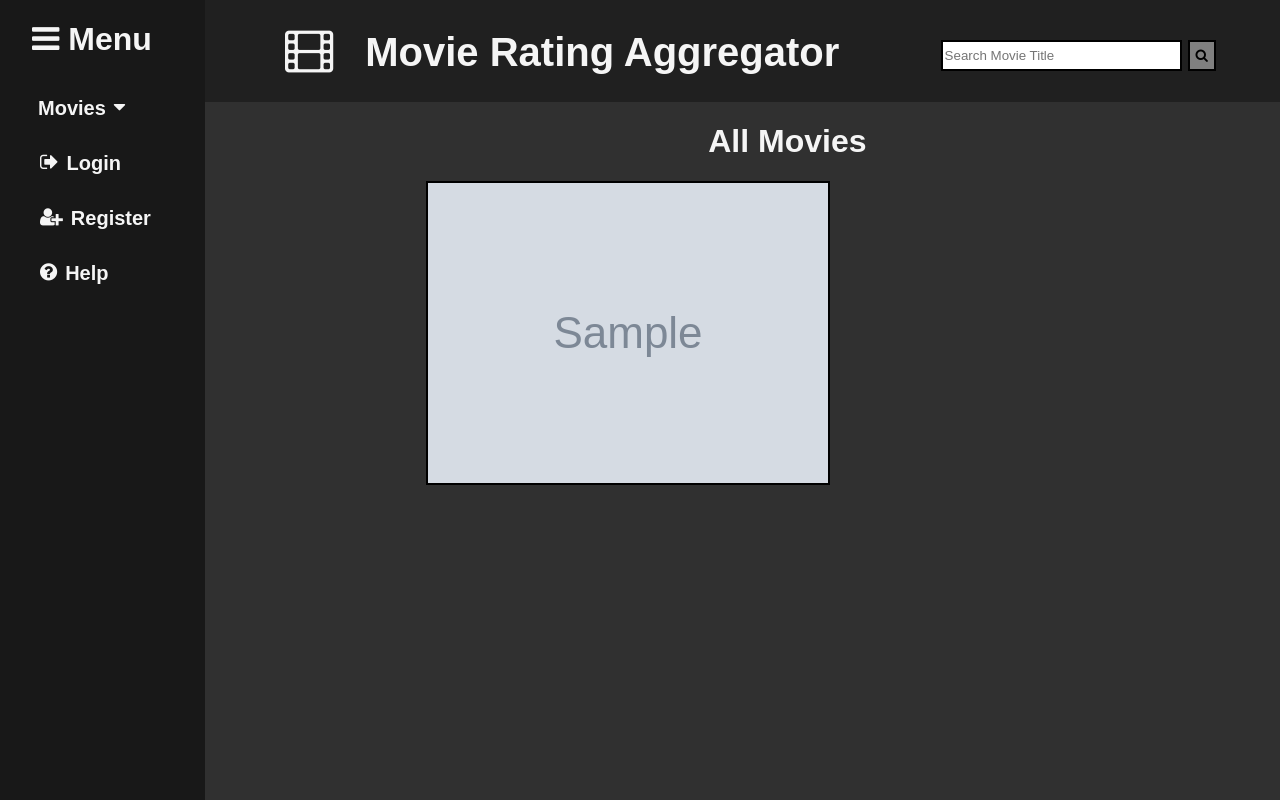
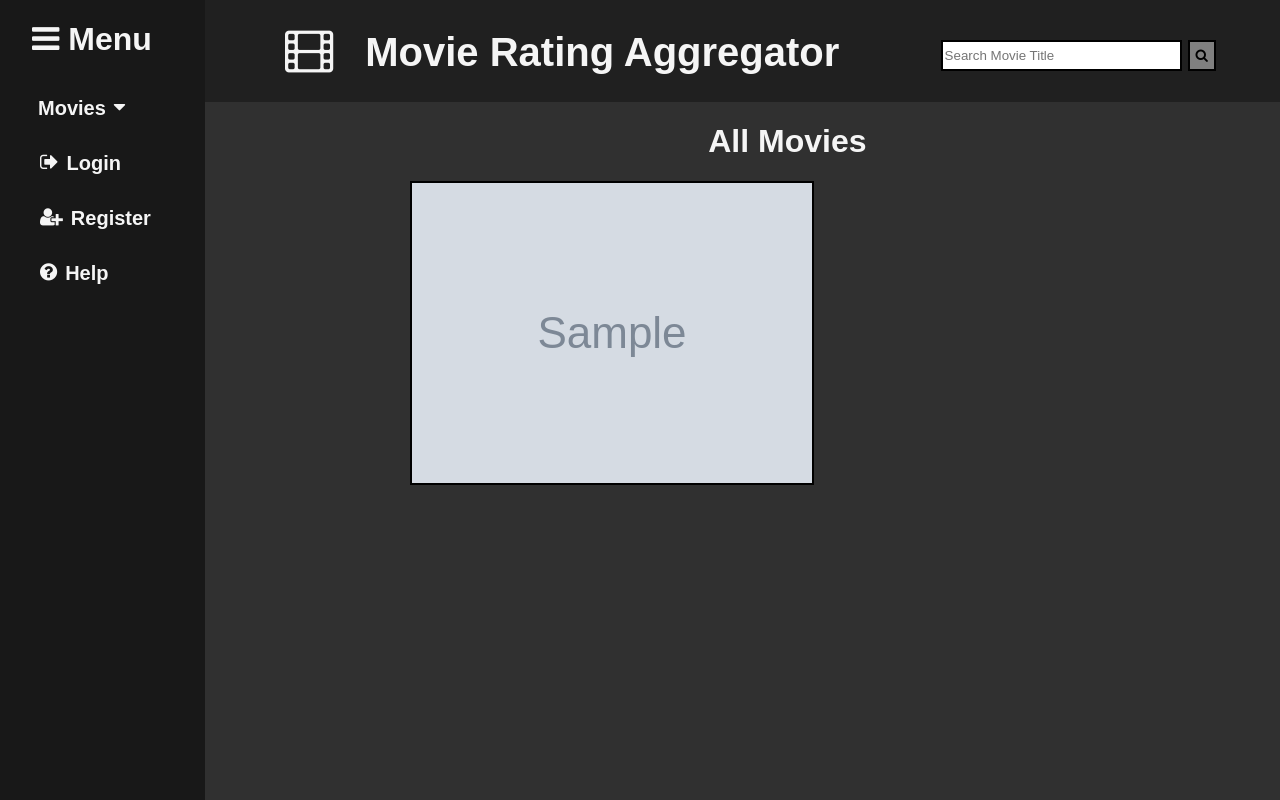
Before and after one commit to LukeOkane99/Movie_Rating_Aggregator, a Flask app: page / in a window 1280 px wide. Run offline with Flask 2, Linux system fonts and the light colour scheme; tables that the repository leaves empty hold one stand-in row (values such as "Sample post"); grey boxes marked "Sample" are stand-in pictures.

Commit message:
Slightly resizing overlays

```diff
--- a/rating_aggregator/static/style.css
+++ b/rating_aggregator/static/style.css
@@ -331,7 +331,7 @@
 .image-container {
   position: relative;
   width: 100%;
-  max-width: 350px;
+  max-width: 324px;
   padding-bottom: 1rem;
   padding-left: 0rem;
 }
@@ -639,7 +639,7 @@ hr {
 }
 
 .movie-page-grid {
-  display: grid; grid-template-columns: auto auto auto auto; float: left; padding-left: 13rem;
+  display: grid; grid-template-columns: auto auto auto auto; float: left; padding-left: 12rem;
 }
 
 .movie-grid-titles {
```
Also changed, not shown: rating_aggregator/database.db.
